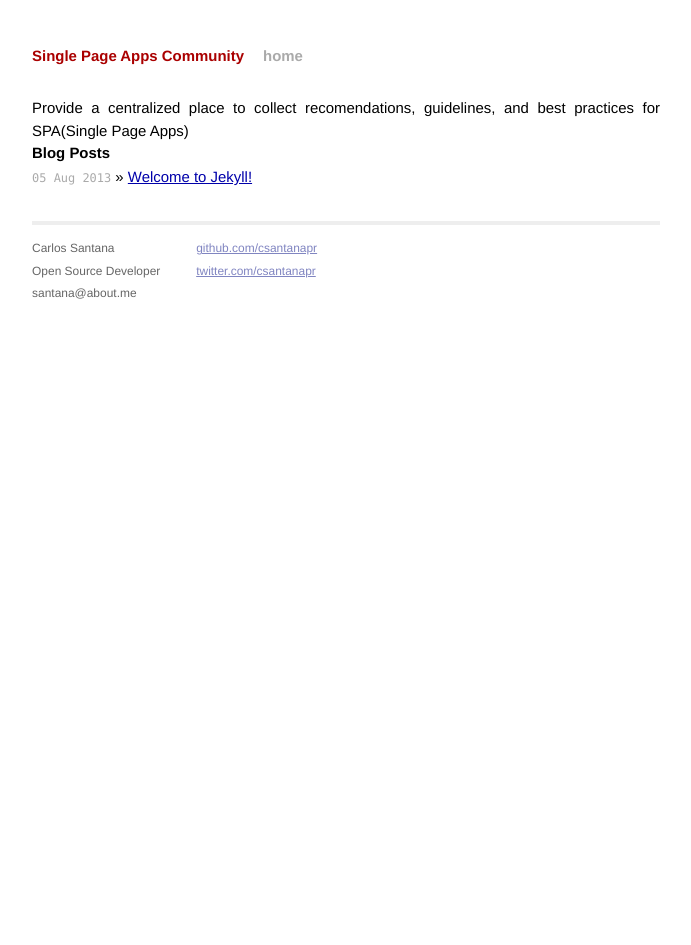
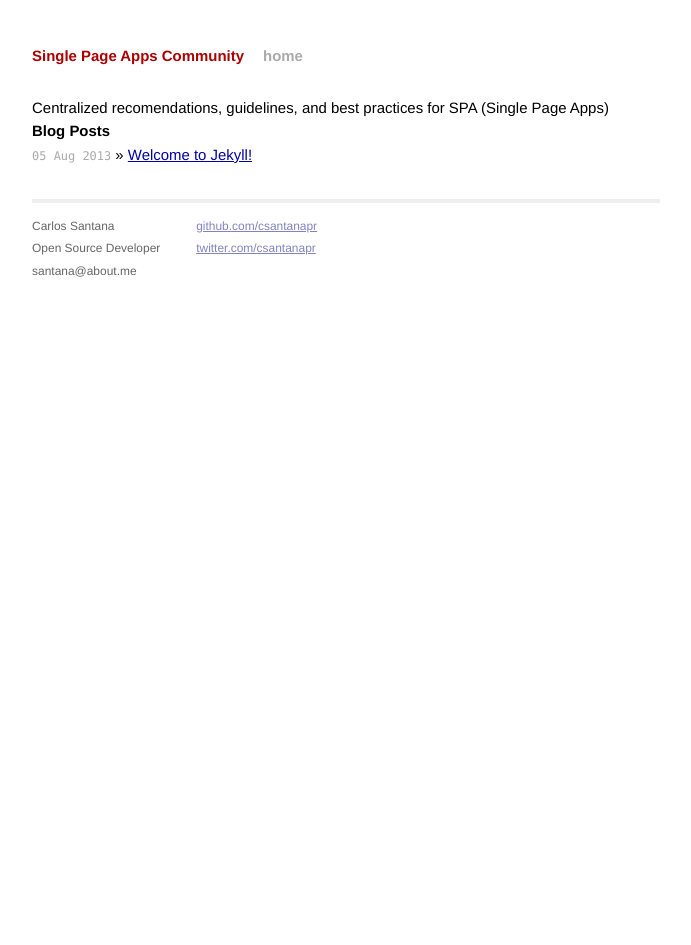
Before and after one commit to csantanapr/single-page-apps, a Jekyll site: the page built from index.html, in a window 1280 px wide. Shown: the whole page, without its empty margins (294-985 px from the left). Built offline with Jekyll 4.4.1, drawn with Linux system fonts in a browser that asks for light colours.

Commit message:
Update _config.yml

```diff
--- a/_config.yml
+++ b/_config.yml
@@ -1,6 +1,6 @@
 baseurl: http://csantanapr.github.io/single-page-apps
 name: Single Page Apps Community
-description: 'Provide a centralized place to collect recomendations, guidelines, and best practices for SPA(Single Page Apps)'
+description: 'Centralized recomendations, guidelines, and best practices for SPA (Single Page Apps)'
 #GitHub Pages defaults
 safe: true
 lsi: false
```
